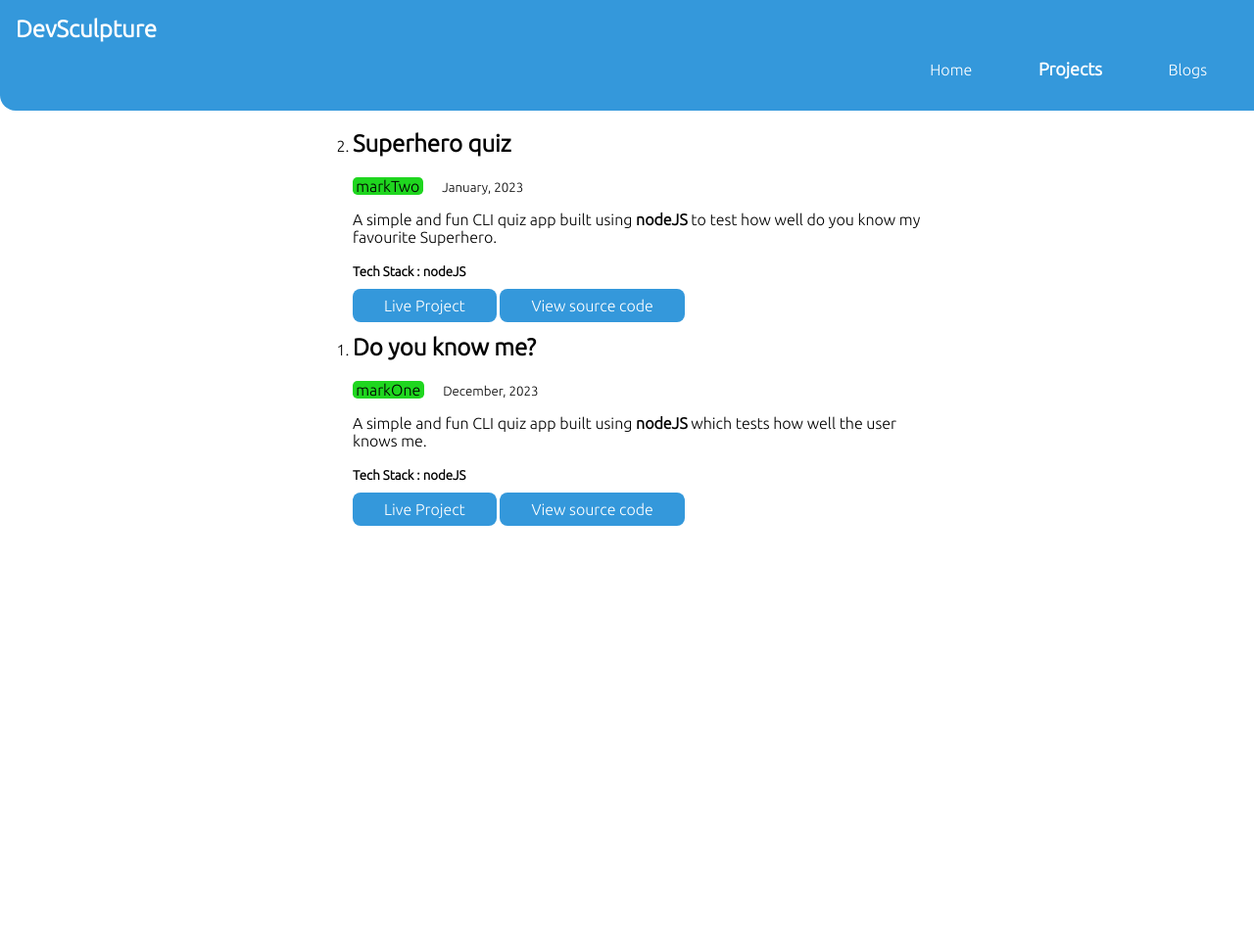
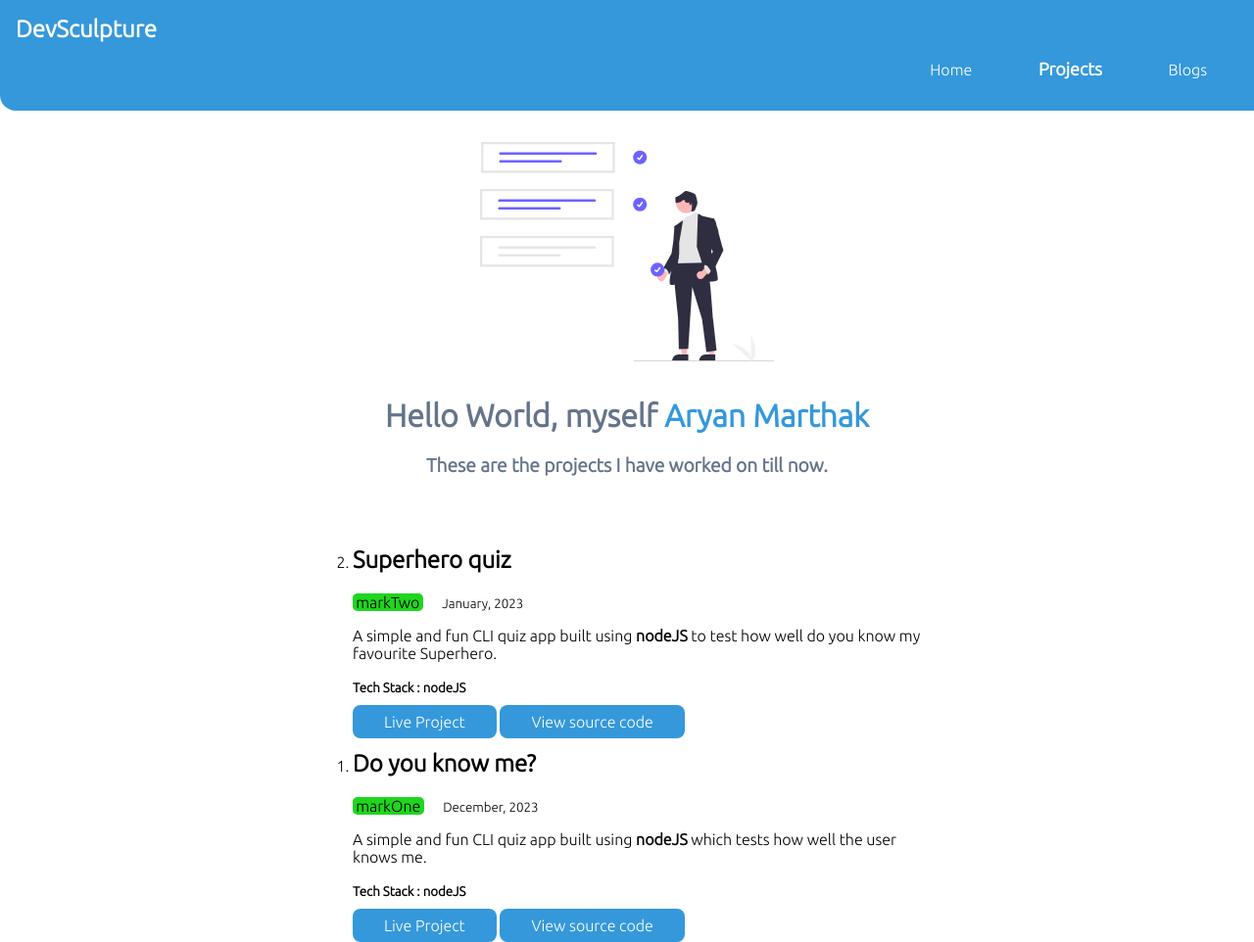
Before and after one commit to aryan-marthak/portfolio-website, a plain HTML site: page projects.html in a window 1280 px wide. Shown: the whole page at 98% size. Before the commit the page ends 800 px from the top, so only its background shows below. Drawn offline with Linux system fonts and the light colour scheme.

Commit message:
added illustrations

```diff
--- a/projects.html
+++ b/projects.html
@@ -15,6 +15,14 @@
             <li class="list-item-inline"><a class="link" href="/blogs.html">Blogs</a></li>
         </ul>
     </nav>
+
+    <header class="hero">
+
+        <img class="hero-image" src="/img/undraw_project_completed_re_jr7u.svg" >
+        <h1 class="hero-heading">Hello World, myself <span class="heading-inverted">Aryan Marthak</span></h1>
+        <p class="hero-projects">These are the projects I have worked on till now.</p>
+
+    </header>
 
     <ol reversed class="container-center">
         <li>
--- a/style.css
+++ b/style.css
@@ -102,6 +102,16 @@ body{
     color: var(--dark-grey);
 }
 
+
+.hero-projects{
+    text-align: center;
+    font-size: 1.2rem;
+    font-weight: bold;
+    color: var(--dark-grey);
+}
+
+
+
 .hero .hero-heading .heading-inverted {
     color: var(--primary-color);
 }
```
Also changed, not shown: index.html (+1 -1 lines), img/undraw_project_completed_re_jr7u.svg (added).
